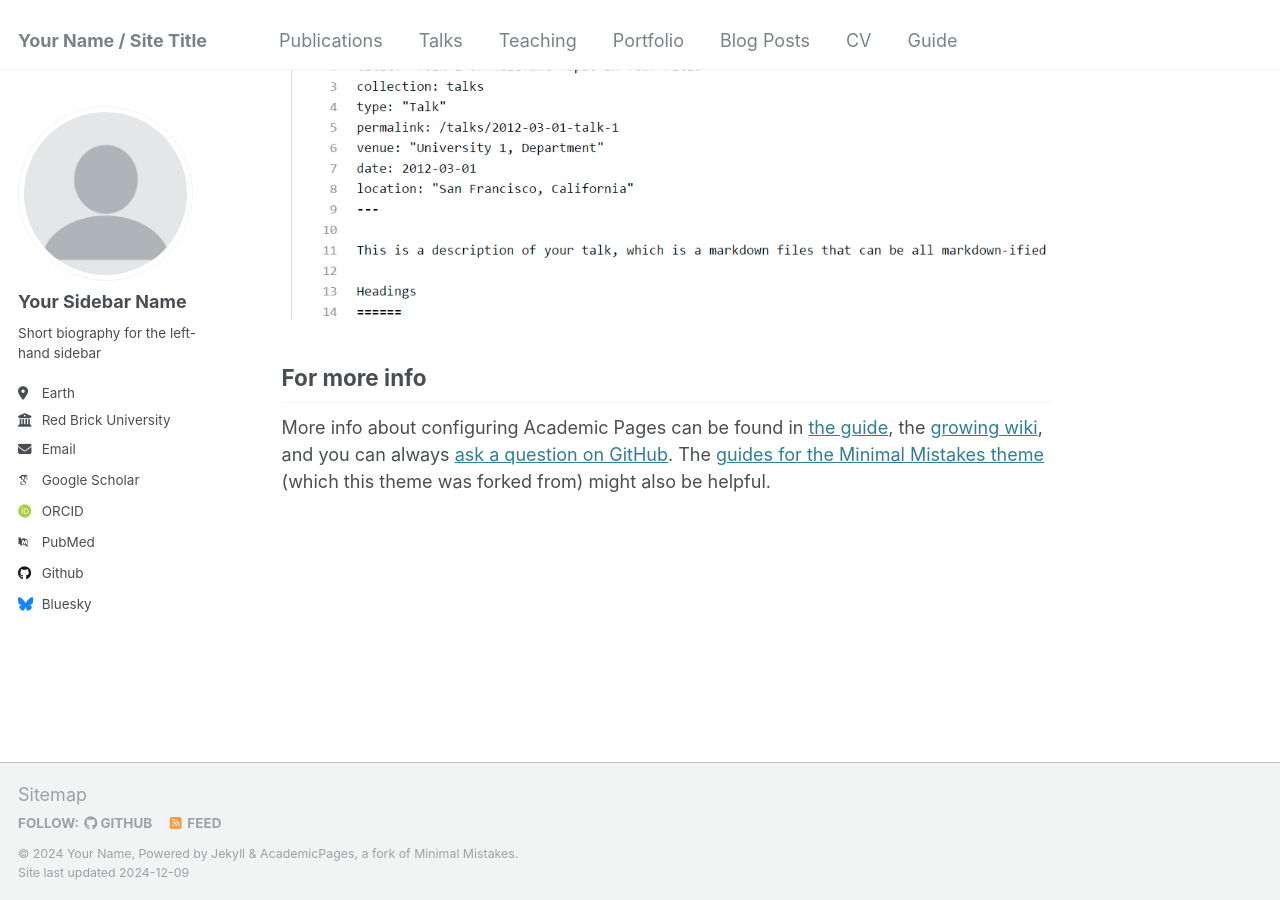
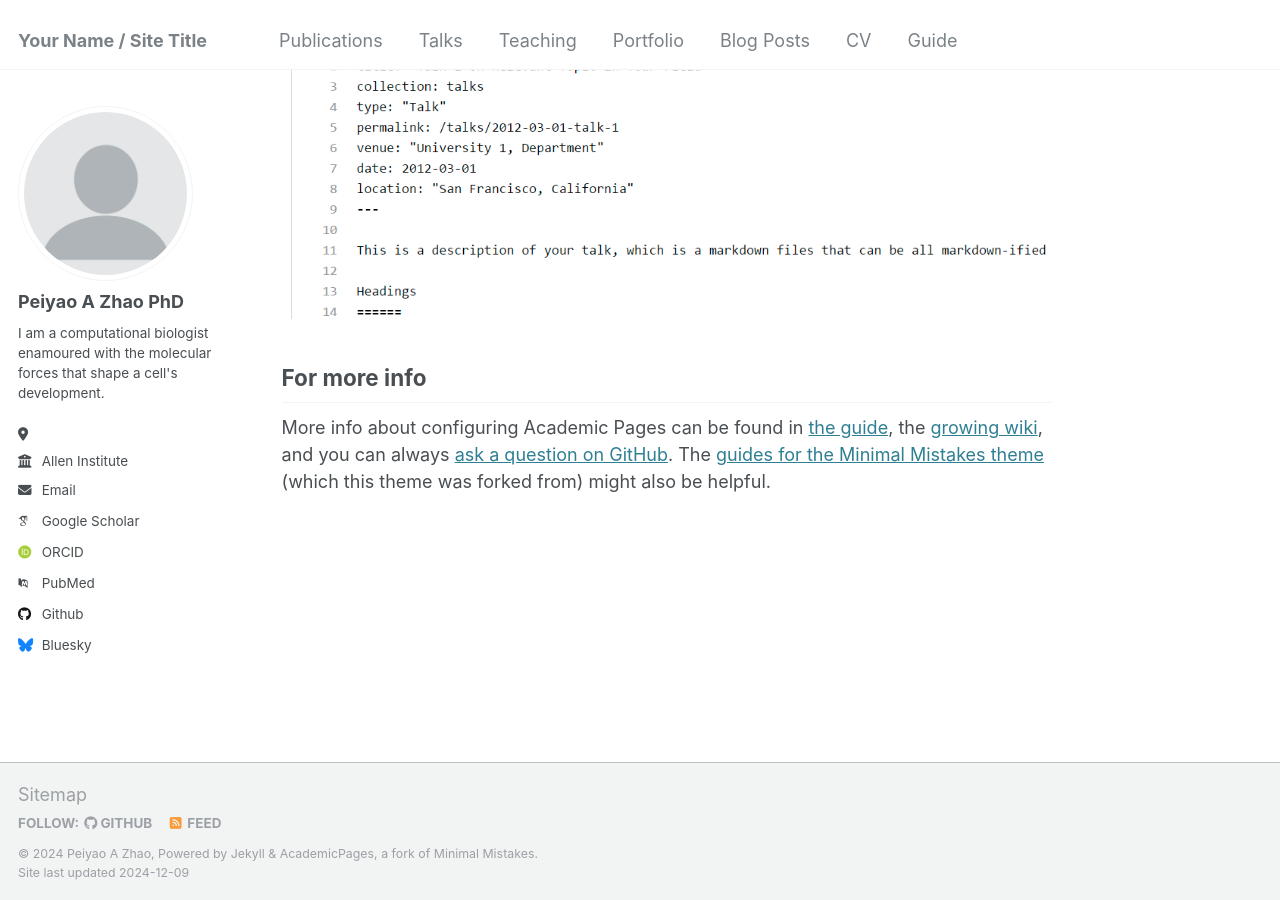
Before and after one commit to oliviacamel/replicating-epigenome, a Jekyll site: the page built from _pages/about.md, in a window 1280 px wide and 900 px high, scrolled down 2643 px. Built offline with Jekyll 4.4.1, drawn with Linux system fonts in a browser that asks for light colours; some web fonts are replaced.

Commit message:
update file

```diff
--- a/_config.yml
+++ b/_config.yml
@@ -10,11 +10,11 @@
 locale                   : "en-US"
 title                    : "Your Name / Site Title"
 title_separator          : "-"
-name                     : &name "Your Name"
+name                     : &name "Peiyao A Zhao"
 description              : &description "personal description"
-url                      : https://academicpages.github.io # the base hostname & protocol for your site e.g. "https://[your GitHub username].github.io"
+url                      : https://oliviacamel.github.io # the base hostname & protocol for your site e.g. "https://[your GitHub username].github.io"
 baseurl                  : "" # the subpath of your site, e.g. "/blog"
-repository               : "academicpages/academicpages.github.io"
+repository               : "oliviacamel.github.io"
 
 # Site Author - The following control what appear as part of the author content on the side bar.
 #               If a field is blank the icon and link will not appear, otherwise it will be shown.
@@ -22,13 +22,13 @@ repository               : "academicpages/academicpages.github.io"
 author:
   # Biographic information
   avatar           : "profile.png"
-  name             : "Your Sidebar Name"
+  name             : "Peiyao A Zhao PhD"
   pronouns         : # example: "she/her"
-  bio              : "Short biography for the left-hand sidebar"
-  location         : "Earth"
-  employer         : "Red Brick University"
+  bio              : "I am a computational biologist enamoured with the molecular forces that shape a cell's development."
+  location         : ""
+  employer         : "Allen Institute"
   uri              : # URL
-  email            : "none@example.org"
+  email            : "peiyao.zhao@alleninstitute.org"
 
   # Academic websites
   arxiv            : # URL - Update with the correct link to your profile
@@ -44,7 +44,7 @@ author:
   bitbucket        : # Username - Update with your username on the site
   codepen          : # Username
   dribbble         : # Username
-  github           : "academicpages"
+  github           : "oliviacamel"
   kaggle           : # Username
   stackoverflow    : # User number or user number and name (i.e., use "1" or "1/jeff-atwood")
 
```
Also changed, not shown: 9 other files.
